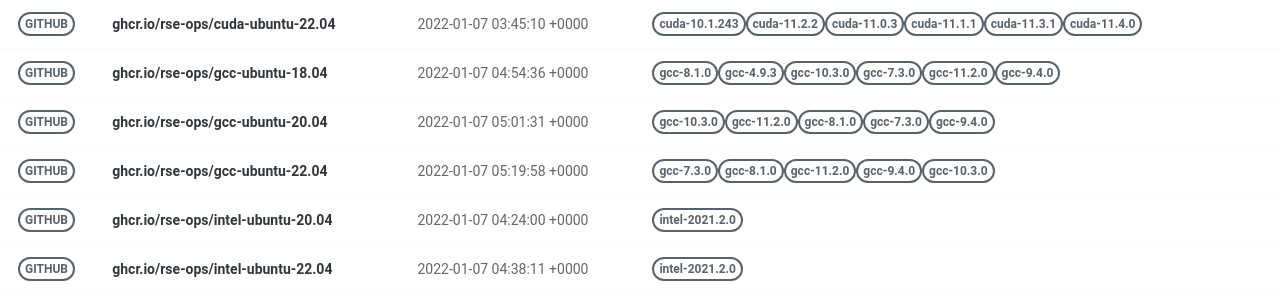
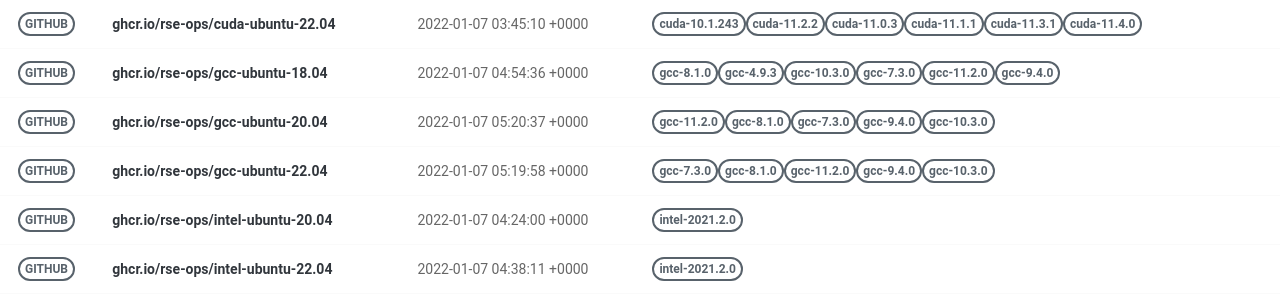
Before and after one commit to rse-ops/docker-images, a Jekyll site: the page built from pages/index.md, in a window 1280 px wide. Shown: the part 326-626 px from the top of the page. Built offline with Jekyll 4.4.1, drawn with Linux system fonts in a browser that asks for light colours; nearby versions of some CDN libraries.

Commit message:
Automated push to update library 2022-01-07

```diff
--- a/_library/ghcr.io-rse-ops-gcc-ubuntu-20.04.md
+++ b/_library/ghcr.io-rse-ops-gcc-ubuntu-20.04.md
@@ -1,14 +1,11 @@
 ---
 layout: container
 name: ghcr.io/rse-ops/gcc-ubuntu-20.04
-updated_at: 2022-01-07 05:01:31.424285
+updated_at: 2022-01-07 05:20:37.594565
 
 
 container_url: https://github.com/orgs/rse-ops/packages/container/package/gcc-ubuntu-20.04
 versions:
- - tag: gcc-10.3.0
-   dockerfile: https://github.com/rse-ops/docker-images/blob/main/ubuntu/gcc/Dockerfile
-   manifest: https://crane.ggcr.dev/manifest/ghcr.io/rse-ops/gcc-ubuntu-20.04:gcc-10.3.0
  - tag: gcc-11.2.0
    dockerfile: https://github.com/rse-ops/docker-images/blob/main/ubuntu/gcc/Dockerfile
    manifest: https://crane.ggcr.dev/manifest/ghcr.io/rse-ops/gcc-ubuntu-20.04:gcc-11.2.0
```
Also changed, not shown: other parts of _library/ghcr.io-rse-ops-gcc-ubuntu-20.04.md (+3 -0 lines).
